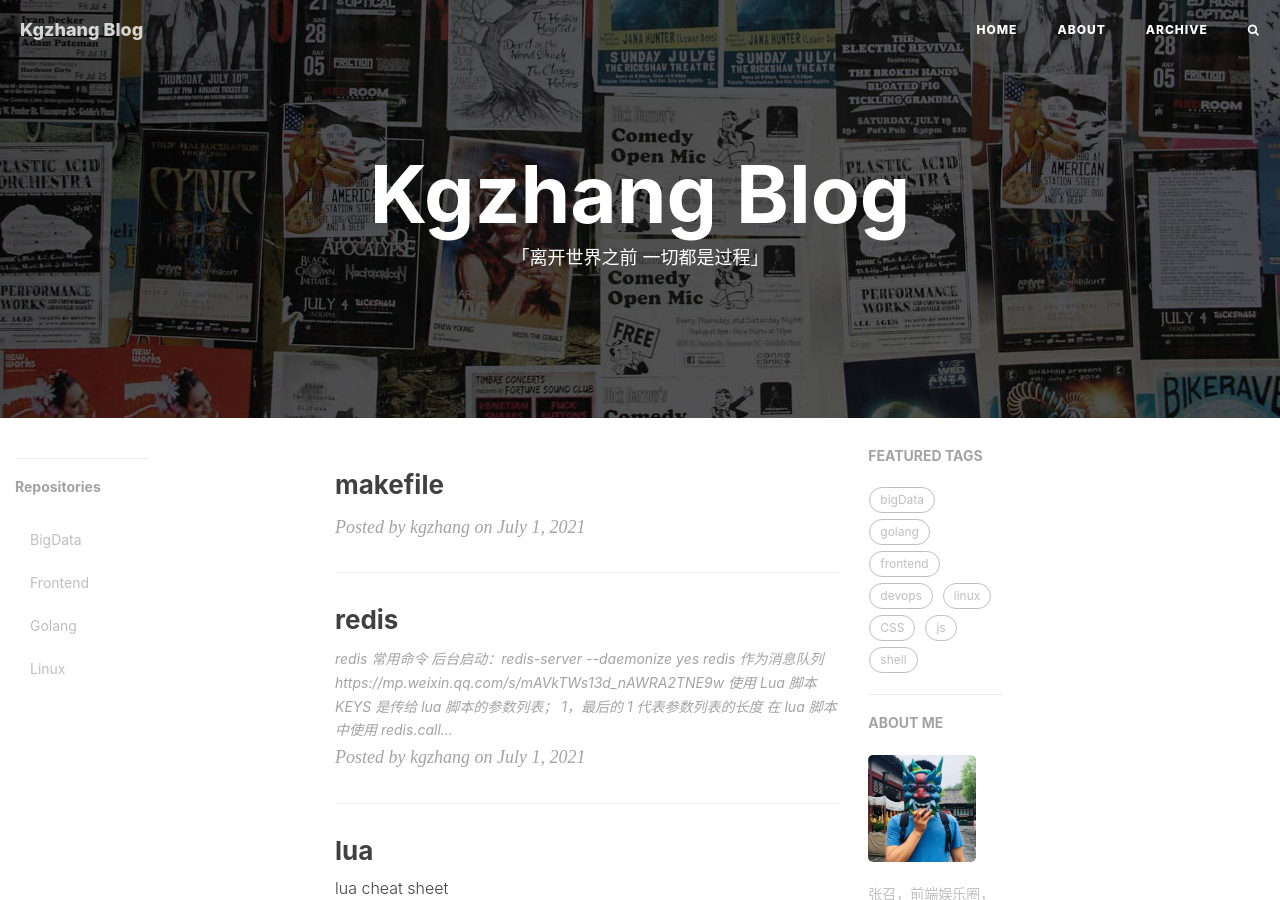
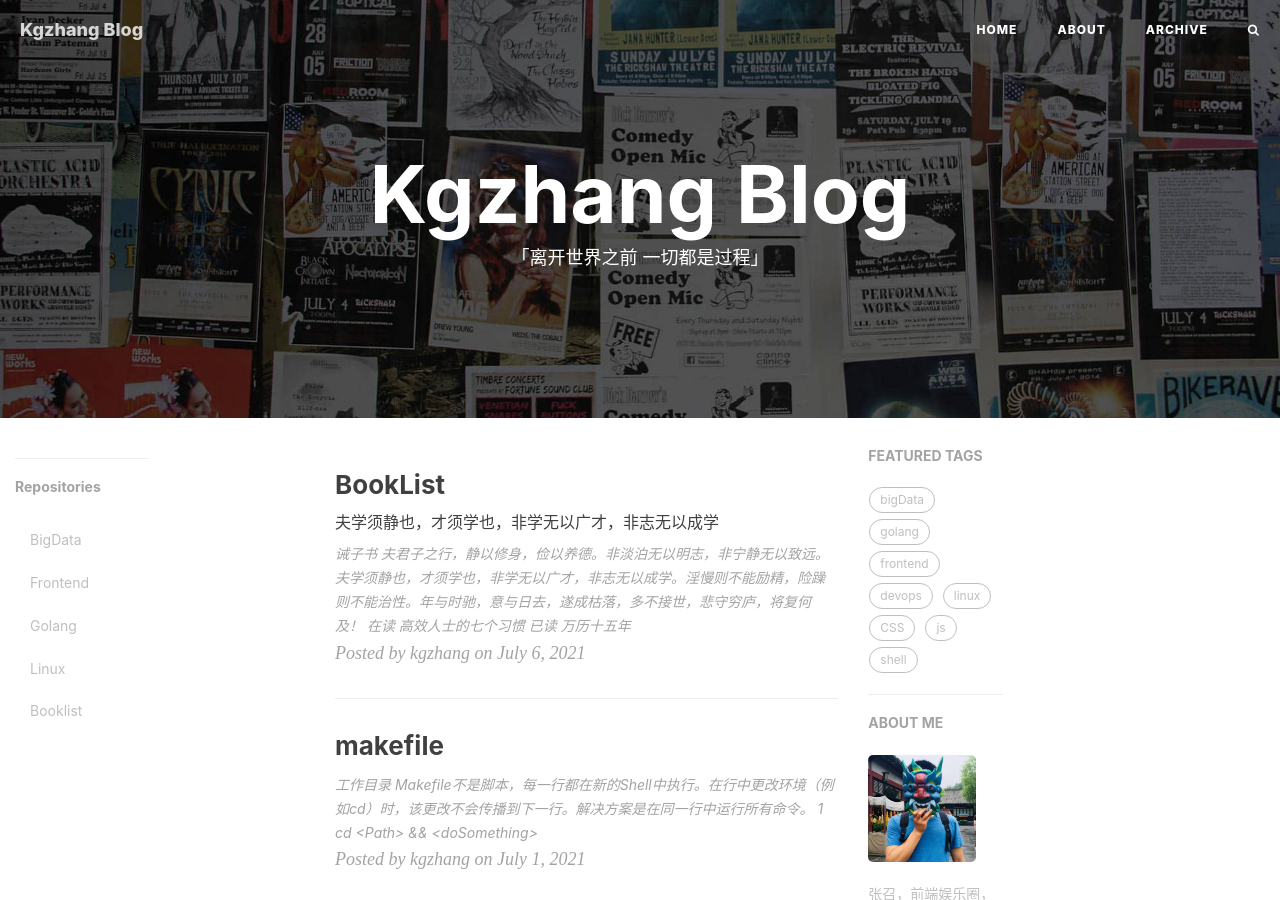
Before and after one commit to kougazhang/oom, a Jekyll site: the page built from index.html, in a window 1280 px wide and 900 px high. Built offline with Jekyll 4.4.1, drawn with Linux system fonts in a browser that asks for light colours; nearby versions of some CDN libraries; the list of posts is cut into pages by our own code; comment, search, counter and statistics services are not loaded; some of the changed text lies outside the part shown.

Commit message:
add BookList

````diff
--- a/_config.yml
+++ b/_config.yml
@@ -136,5 +136,9 @@ repositories: [
 {
   title: "Linux",
   href: "https://kougazhang.github.io/2021/06/04/linux/"
+},
+{
+  title: "Booklist",
+  href: ""
 }
 ]
--- a/_posts/2021-06-18-shell.md
+++ b/_posts/2021-06-18-shell.md
@@ -88,7 +88,19 @@ readonly -a arr1=(1 2 3 4 5) arr2=('z' 'x' 'c')
 
 ## 数组
 ```shell
+# 方法1
 declare -a arr=("element1" "element2" "element3")
+
+# 方法2
+arr=("element1" "element2" "element3")
+```
+### 打印/调用数组
+直接使用 `echo $arr` 只会打印 arr 的第一个元素，想打印出全部数组，需要使用以下方法
+```shell
+# method 1
+echo ${arr[@]}
+# method 2
+echo ${arr[*]}
 ```
 
 ## 数学运算
--- a/_posts/2021-07-01-makefile.md
+++ b/_posts/2021-07-01-makefile.md
@@ -7,5 +7,11 @@ author:     "kgzhang"
 catalog: false
 header-style: text
 tags:
-  -
+  - make
 ---
+
+## 工作目录
+Makefile不是脚本，每一行都在新的Shell中执行。在行中更改环境（例如cd）时，该更改不会传播到下一行。解决方案是在同一行中运行所有命令。
+```shell
+cd <Path> && <doSomething>
+```
--- /dev/null
+++ b/_posts/2021-07-06-booklist.md
@@ -0,0 +1,20 @@
+---
+layout:     post
+title:      "BookList"
+subtitle:   "夫学须静也，才须学也，非学无以广才，非志无以成学"
+date:       2021-07-06 10:12:00
+author:     "kgzhang"
+catalog: false
+header-style: text
+tags:
+  - BookList
+---
+
+## 诫子书
+> 夫君子之行，静以修身，俭以养德。非淡泊无以明志，非宁静无以致远。夫学须静也，才须学也，非学无以广才，非志无以成学。淫慢则不能励精，险躁则不能治性。年与时驰，意与日去，遂成枯落，多不接世，悲守穷庐，将复何及！
+
+## 在读
++ 高效人士的七个习惯
+
+## 已读
++ 万历十五年
````
